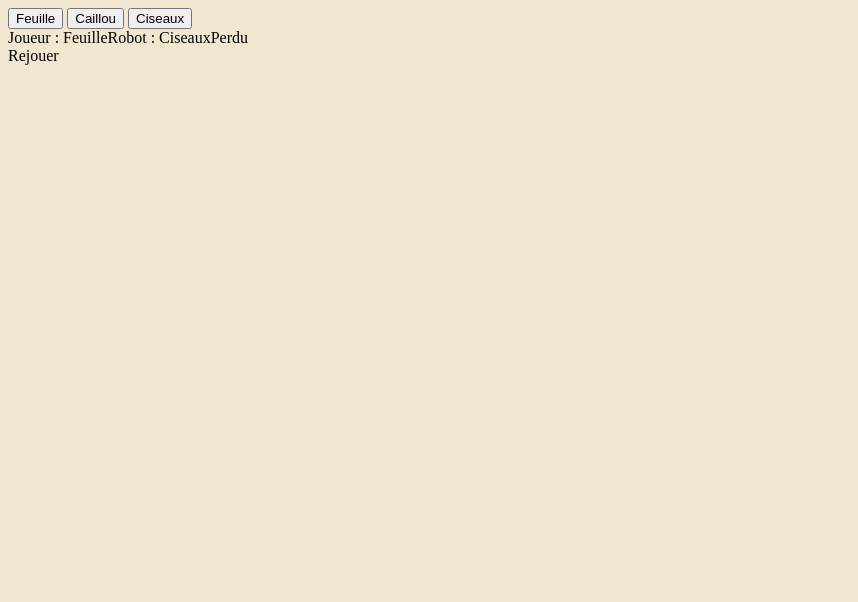
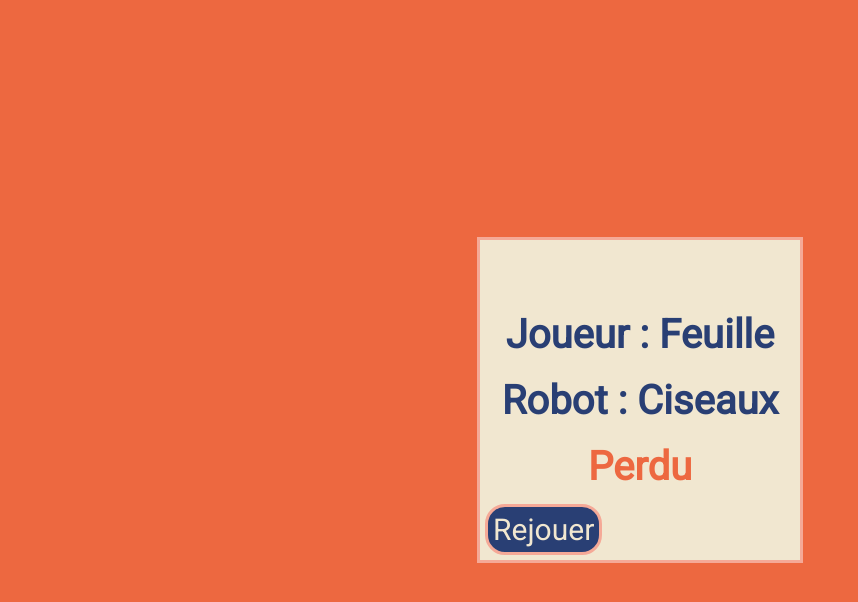
Before and after one commit to eracom-id482/Javascript_JeuCarres, a plain HTML site: page The_Game/games/Esteban/index.html in a window 1280 px wide. Both pictures are taken after a click on the button "Feuille". Shown: the whole page, without its empty margins (0-858 px from the left). Drawn offline with Linux system fonts and the light colour scheme.

Commit message:
Update master.css

```diff
--- a/The_Game/games/Esteban/master.css
+++ b/The_Game/games/Esteban/master.css
@@ -1,19 +1,108 @@
-/* importation des couleurs (à ne pas toucher) : */
+@charset "UTF-8";
+/* CSS Document */
 
-@import url('../../resources/couleurs.css');
+html, body {
+	padding: 0;
+	margin: 0;
+	font-family: 'Roboto', sans-serif;
+	height: 100vh;
+}
 
-/* couleurs à choix :
-    --dark-blue
-    --light-blue
-    --pink
-    --orange
-    --yellow
-    --white
-*/
+.content_format_carre {
+	position: relative;
+	width: 100%;
+	height: 100%;
+	display: flex;
+	align-content: center;
+	align-items: center;
+	justify-content: center;
+	background-color: #ED6840;
+}
+
+.wrapper_format_carre {
+	width: 320px;
+	height: 320px;
+	margin: 0 auto;
+	display: inline-block;
+	position: relative;
+	border: solid 3px #F5A997;
+}
+
+button {
+	font-size: 4em;
+	cursor: pointer;
+	background-color: #F1E7D0;
+	color: #293F74;
+	border-radius: 20px;
+	border-color: #F5A997;
+
+}
+
+.choix {
+	display: flex;
+	flex-direction: column;
+	justify-content: center;
+	align-content: center;
+	align-items: center;
+	height: 100%;
+	background-color: #293F74;
+}
+
+.resultat {
+	height: 100%;
+	width : 100%;
+	background: #F1E7D0;
+	position: absolute;
+	top: 0;
+	display: none;
+	flex-direction: column;
+	justify-content: center;
+	align-content: center;
+	align-items: center;
+}
+
+.rejouer {
+	display: none;
+	position: absolute;
+	bottom: 0;
+	font-size: 30px;
+	cursor: pointer;
+	background: #293F74;
+	border-radius: 20px;
+	border: solid #F5A997;
+	color: #F1E7D0;
+	padding: 5px;
+	margin: 5px;
+}
+
+.joueur {
+	color: #293F74;
+	font-size: 40px;
+	font-weight: 600;
+}
+
+.robot {
+	font-size:40px;
+	color: #293F74;
+	font-weight: 600;
+}
+
+.fin {
+	color: #ED6840;
+	font-size: 40px;
+	font-weight: 1000;
+}
 
 
-/* votre code : */
 
-body {
-    background: var(--white);
+.egalite {
+	color: #ED6840;
+	font-size: 40px;
+	font-weight: 1000;
 }
+
+.gagne {
+	color: #ED6840;
+	font-size: 40px;
+	font-weight: 1000;
+}
```
